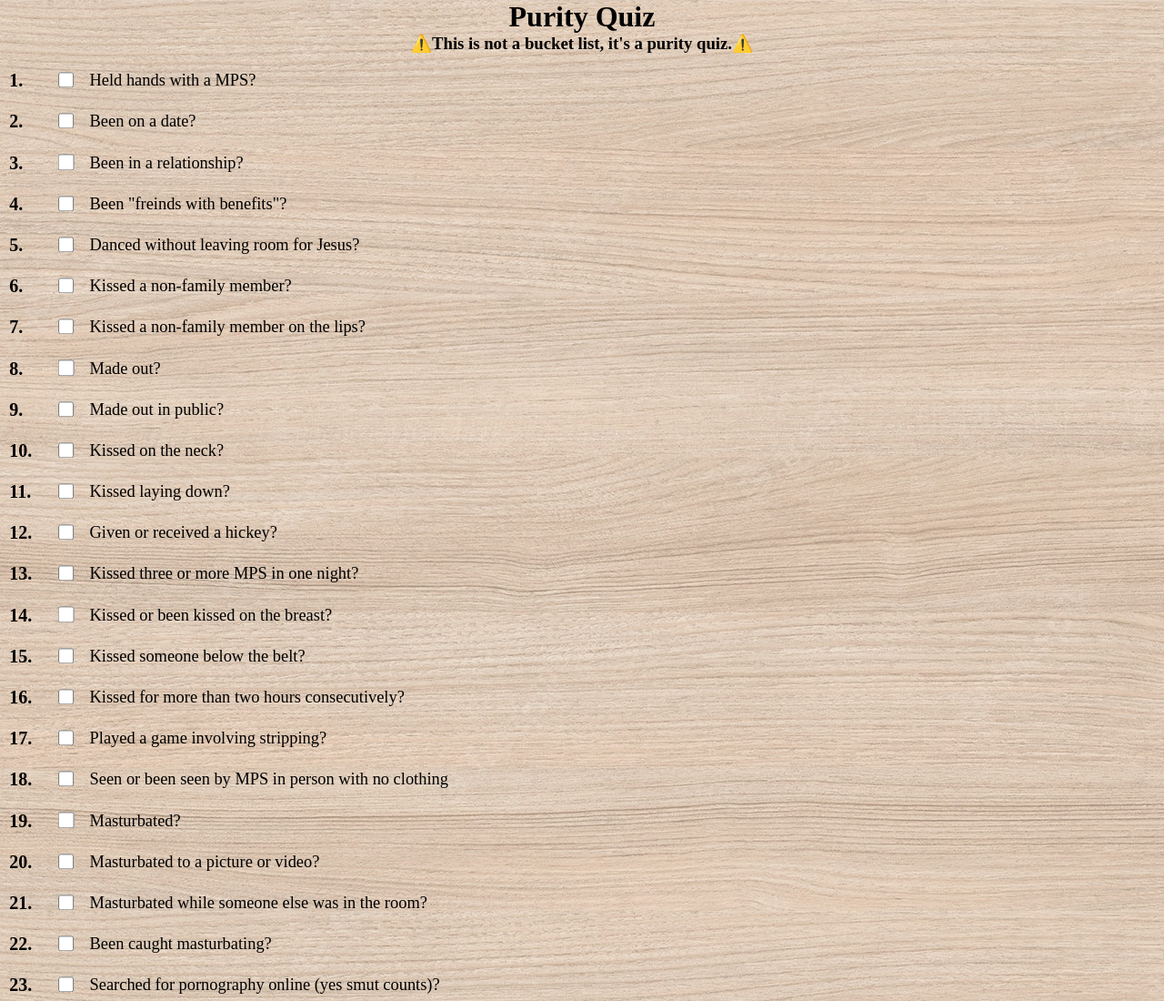
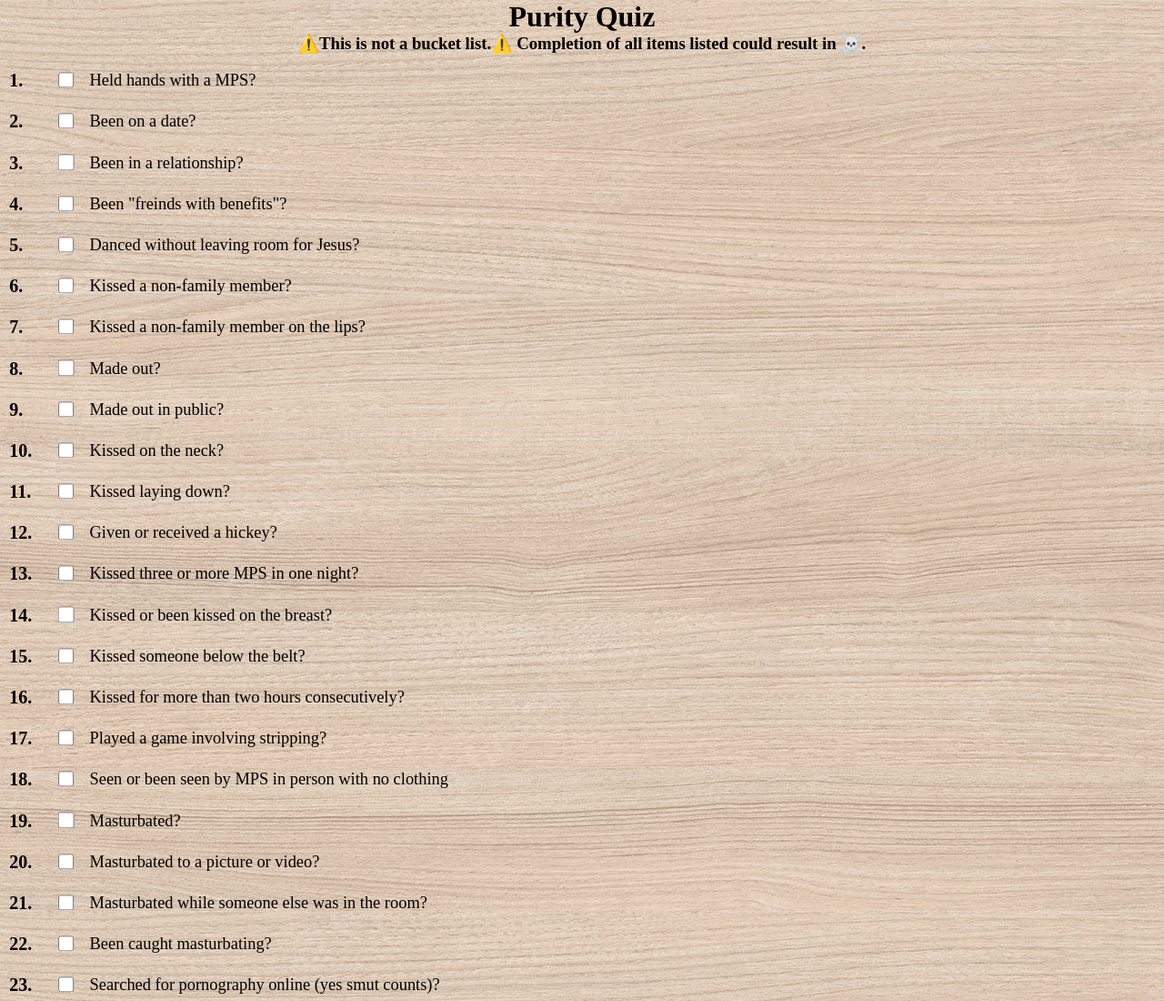
Before and after one commit to NotImbecile/Purity-Test, a plain HTML site: page index.html in a window 1280 px wide. Shown: the top 1100 px of the page at 91% size. Drawn offline with Linux system fonts and the light colour scheme.

Commit message:
Update index.html

```diff
--- a/index.html
+++ b/index.html
@@ -4,7 +4,7 @@
 <head>
   <center>
   <h1> Purity Quiz </h1>
-    <h3> ⚠️This is not a bucket list, it's a purity quiz.⚠️ </h3>
+    <h3> ⚠️This is not a bucket list.⚠️ Completion of all items listed could result in ☠️. </h3>
   </center>
   <meta charset="utf-8">
   <meta name="viewport" content="width=device-width">
```
